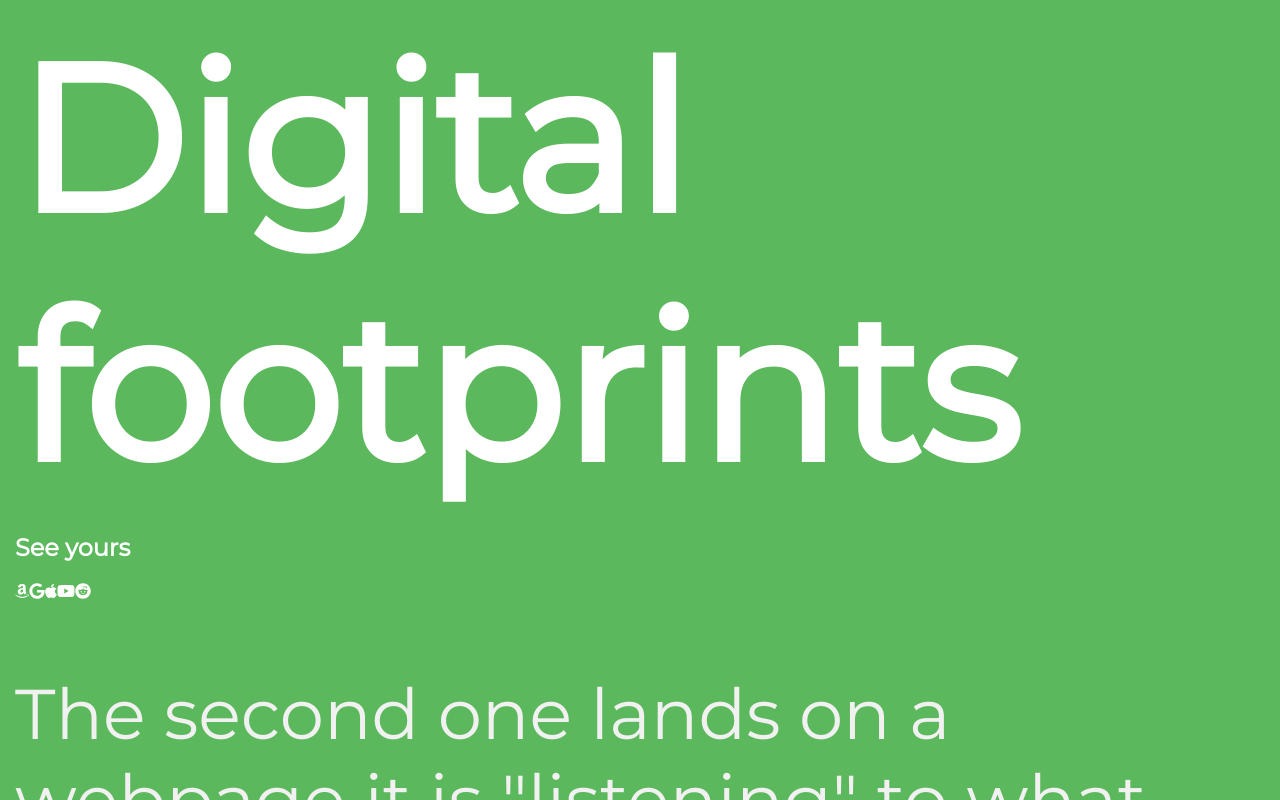
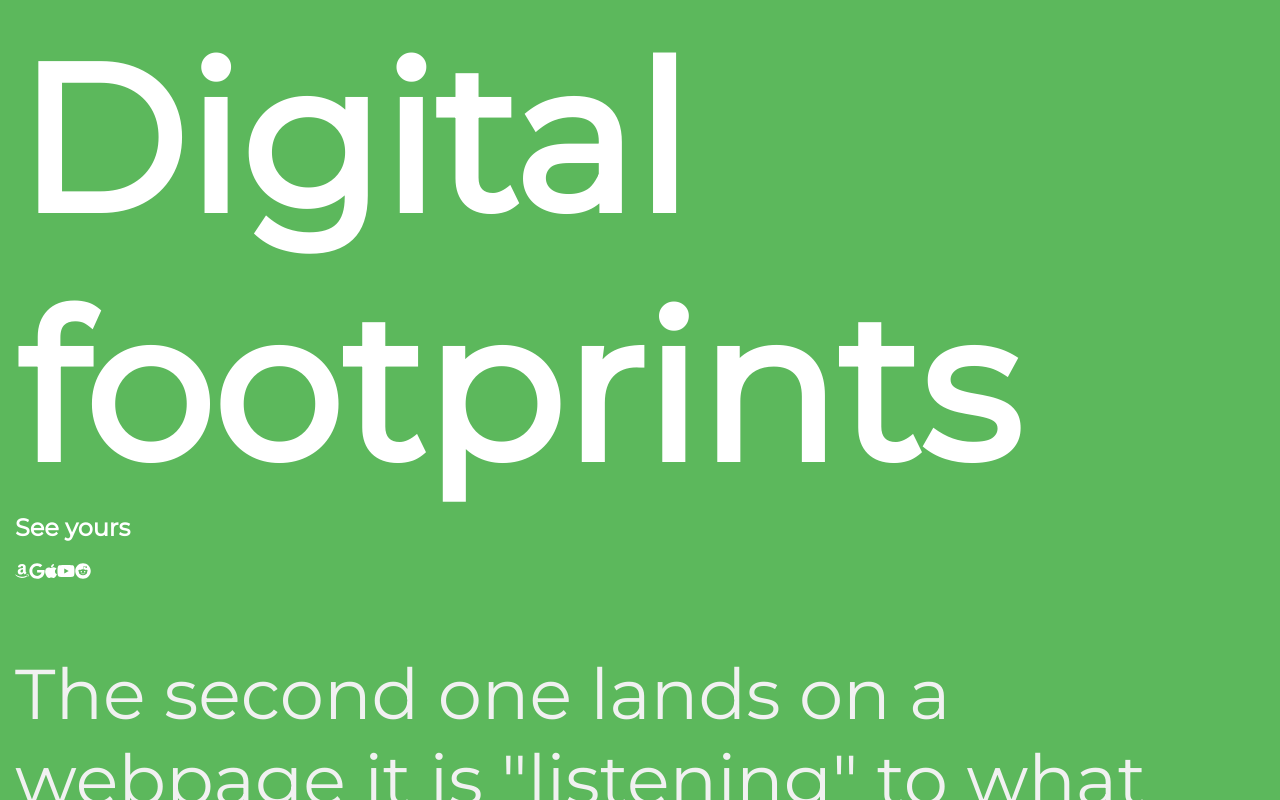
Before and after one commit to Paendabear/digital-footprints-app, a React (Create React App) app: page /about in a window 1280 px wide. Built offline with nearby package versions, Linux system fonts and the light colour scheme; no server answers.

Commit message:
fix some style issues

```diff
--- a/src/Landing/Landing.css
+++ b/src/Landing/Landing.css
@@ -93,3 +93,7 @@ h1{
     color:#f1f1f1;
     font-size:5.5vw;
 }
+
+.sub-banner{
+    margin-top: 0px;
+}
--- a/src/Landing/Landing.js
+++ b/src/Landing/Landing.js
@@ -13,7 +13,7 @@ export default function Landing(props) {
             <section className="slide">
                 <header role="banner">
                     <h1>Digital footprints</h1>
-                    <h2>See yours</h2>
+                    <h2 className="sub-banner">See yours</h2>
                 </header>
 
                 <div className='title'>
@@ -62,7 +62,7 @@ export default function Landing(props) {
 
                 <div>
                     <header>
-                        <h3>See what I have tracked click the button below!</h3>
+                        <h3>To see what I have tracked click the button below!</h3>
                     </header>
                     <button className="toStats">
                         <NavLink
```
